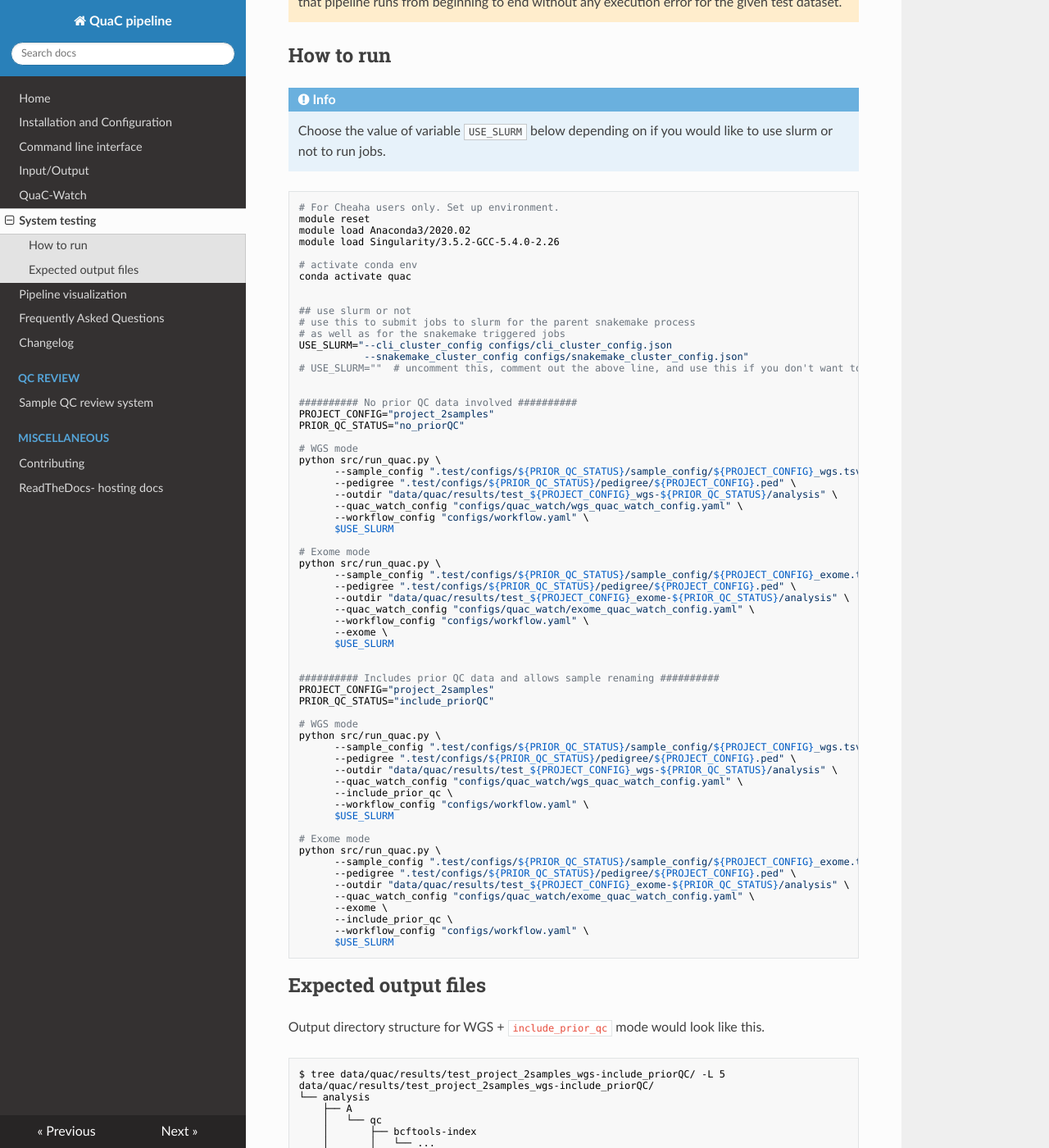
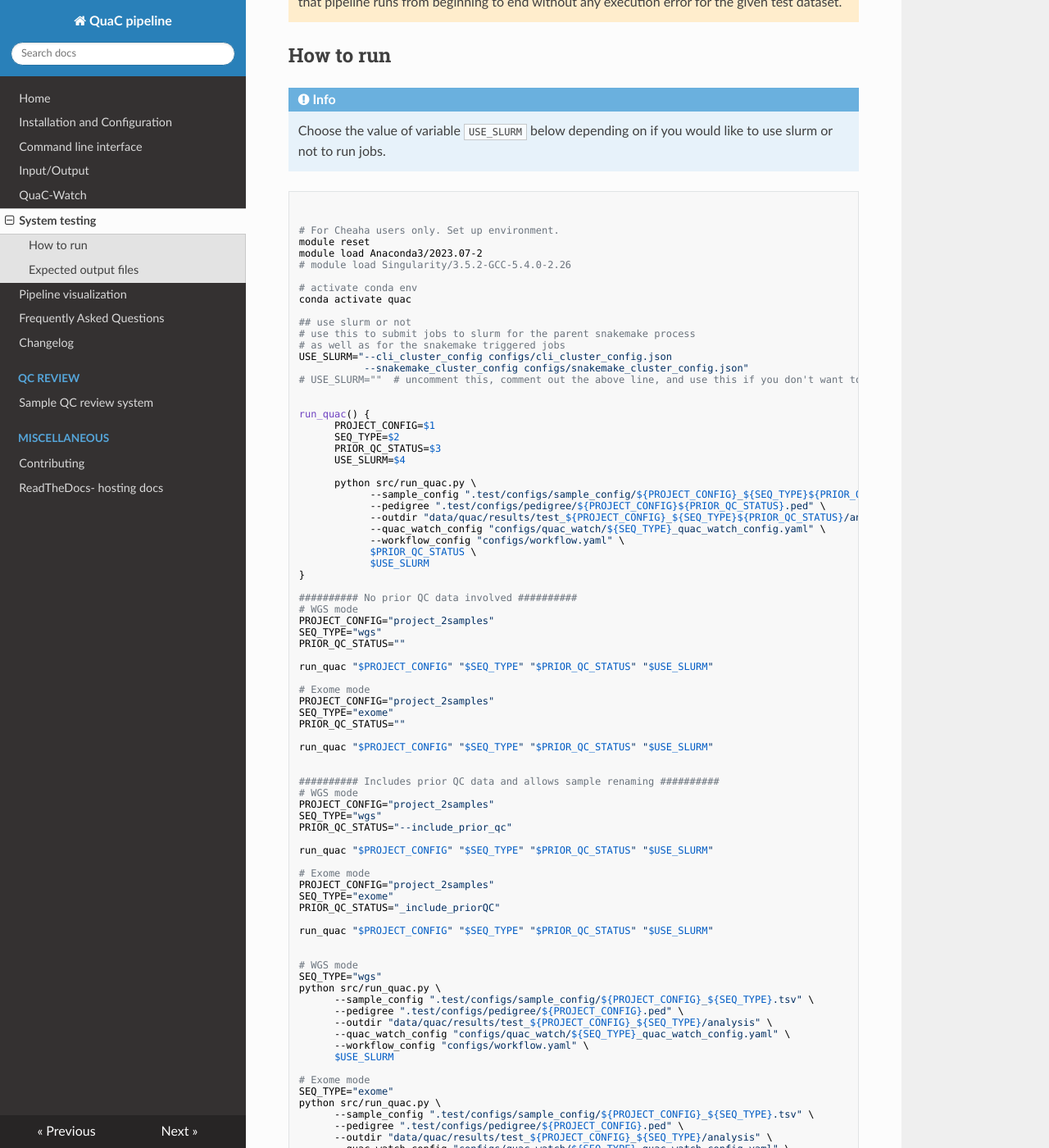
Before and after one commit to uab-cgds-worthey/quac, an MkDocs documentation site: the page built from docs/system_testing.md, in a window 1280 px wide and 1400 px high, scrolled down 380 px. Shown: the whole window at 82% size. Built offline with MkDocs 1.6.1, drawn with Linux system fonts in a browser that asks for light colours; nearby versions of some CDN libraries; some of the changed text lies outside the part shown.

Commit message:
updates sysem testing commands

````diff
--- a/docs/system_testing.md
+++ b/docs/system_testing.md
@@ -19,14 +19,15 @@ samples -- Two samples without priorQC data (`no_priorQC`) and two with priorQC
     not to run jobs.
 
 ```sh
+
+
 # For Cheaha users only. Set up environment.
 module reset
-module load Anaconda3/2020.02
-module load Singularity/3.5.2-GCC-5.4.0-2.26
+module load Anaconda3/2023.07-2
+# module load Singularity/3.5.2-GCC-5.4.0-2.26
 
 # activate conda env
 conda activate quac
-
 
 ## use slurm or not
 # use this to submit jobs to slurm for the parent snakemake process
@@ -36,25 +37,71 @@ USE_SLURM="--cli_cluster_config configs/cli_cluster_config.json
 # USE_SLURM=""  # uncomment this, comment out the above line, and use this if you don't want to use slurm at all. Useful for development purposes
 
 
+run_quac() {
+      PROJECT_CONFIG=$1
+      SEQ_TYPE=$2
+      PRIOR_QC_STATUS=$3
+      USE_SLURM=$4
+
+      python src/run_quac.py \
+            --sample_config ".test/configs/sample_config/${PROJECT_CONFIG}_${SEQ_TYPE}${PRIOR_QC_STATUS}.tsv" \
+            --pedigree ".test/configs/pedigree/${PROJECT_CONFIG}${PRIOR_QC_STATUS}.ped" \
+            --outdir "data/quac/results/test_${PROJECT_CONFIG}_${SEQ_TYPE}${PRIOR_QC_STATUS}/analysis" \
+            --quac_watch_config "configs/quac_watch/${SEQ_TYPE}_quac_watch_config.yaml" \
+            --workflow_config "configs/workflow.yaml" \
+            $PRIOR_QC_STATUS \
+            $USE_SLURM
+}
+
 ########## No prior QC data involved ##########
+# WGS mode
 PROJECT_CONFIG="project_2samples"
-PRIOR_QC_STATUS="no_priorQC"
+SEQ_TYPE="wgs"
+PRIOR_QC_STATUS=""
+
+run_quac "$PROJECT_CONFIG" "$SEQ_TYPE" "$PRIOR_QC_STATUS" "$USE_SLURM"
+
+# Exome mode
+PROJECT_CONFIG="project_2samples"
+SEQ_TYPE="exome"
+PRIOR_QC_STATUS=""
+
+run_quac "$PROJECT_CONFIG" "$SEQ_TYPE" "$PRIOR_QC_STATUS" "$USE_SLURM"
+
+
+########## Includes prior QC data and allows sample renaming ##########
+# WGS mode
+PROJECT_CONFIG="project_2samples"
+SEQ_TYPE="wgs"
+PRIOR_QC_STATUS="--include_prior_qc"
+
+run_quac "$PROJECT_CONFIG" "$SEQ_TYPE" "$PRIOR_QC_STATUS" "$USE_SLURM"
+
+# Exome mode
+PROJECT_CONFIG="project_2samples"
+SEQ_TYPE="exome"
+PRIOR_QC_STATUS="_include_priorQC"
+
+run_quac "$PROJECT_CONFIG" "$SEQ_TYPE" "$PRIOR_QC_STATUS" "$USE_SLURM"
+
 
 # WGS mode
+SEQ_TYPE="wgs"
 python src/run_quac.py \
-      --sample_config ".test/configs/${PRIOR_QC_STATUS}/sample_config/${PROJECT_CONFIG}_wgs.tsv" \
-      --pedigree ".test/configs/${PRIOR_QC_STATUS}/pedigree/${PROJECT_CONFIG}.ped" \
-      --outdir "data/quac/results/test_${PROJECT_CONFIG}_wgs-${PRIOR_QC_STATUS}/analysis" \
-      --quac_watch_config "configs/quac_watch/wgs_quac_watch_config.yaml" \
+      --sample_config ".test/configs/sample_config/${PROJECT_CONFIG}_${SEQ_TYPE}.tsv" \
+      --pedigree ".test/configs/pedigree/${PROJECT_CONFIG}.ped" \
+      --outdir "data/quac/results/test_${PROJECT_CONFIG}_${SEQ_TYPE}/analysis" \
+      --quac_watch_config "configs/quac_watch/${SEQ_TYPE}_quac_watch_config.yaml" \
       --workflow_config "configs/workflow.yaml" \
       $USE_SLURM
 
 # Exome mode
+SEQ_TYPE="exome"
 python src/run_quac.py \
-      --sample_config ".test/configs/${PRIOR_QC_STATUS}/sample_config/${PROJECT_CONFIG}_exome.tsv" \
-      --pedigree ".test/configs/${PRIOR_QC_STATUS}/pedigree/${PROJECT_CONFIG}.ped" \
-      --outdir "data/quac/results/test_${PROJECT_CONFIG}_exome-${PRIOR_QC_STATUS}/analysis" \
-      --quac_watch_config "configs/quac_watch/exome_quac_watch_config.yaml" \
+      --sample_config ".test/configs/sample_config/${PROJECT_CONFIG}_${SEQ_TYPE}.tsv" \
+      --pedigree ".test/configs/pedigree/${PROJECT_CONFIG}.ped" \
+      --outdir "data/quac/results/test_${PROJECT_CONFIG}_${SEQ_TYPE}/analysis" \
+      --quac_watch_config "configs/quac_watch/${SEQ_TYPE}_quac_watch_config.yaml" \
       --workflow_config "configs/workflow.yaml" \
       --exome \
       $USE_SLURM
````
Also changed, not shown: 1 other file.
